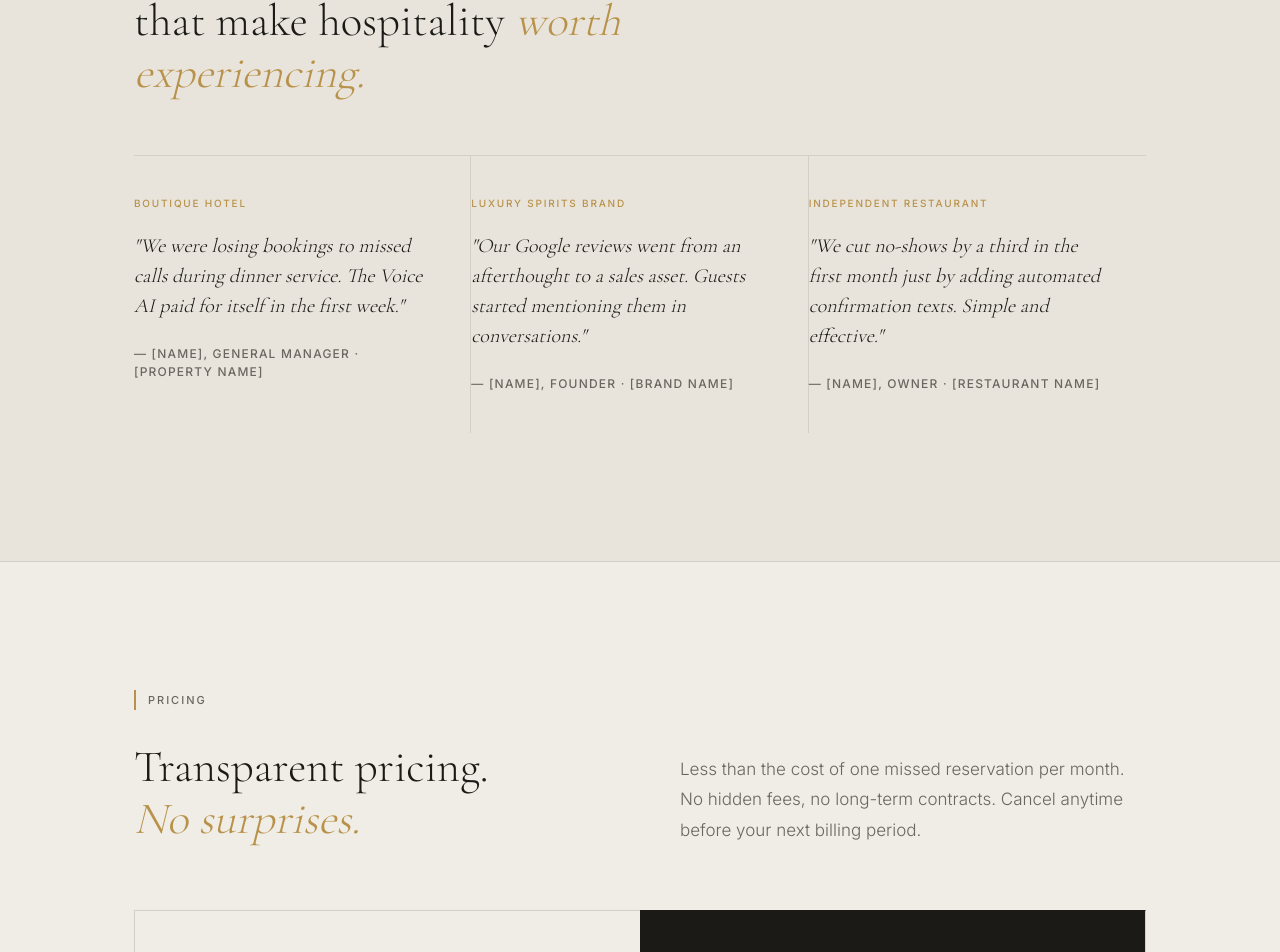
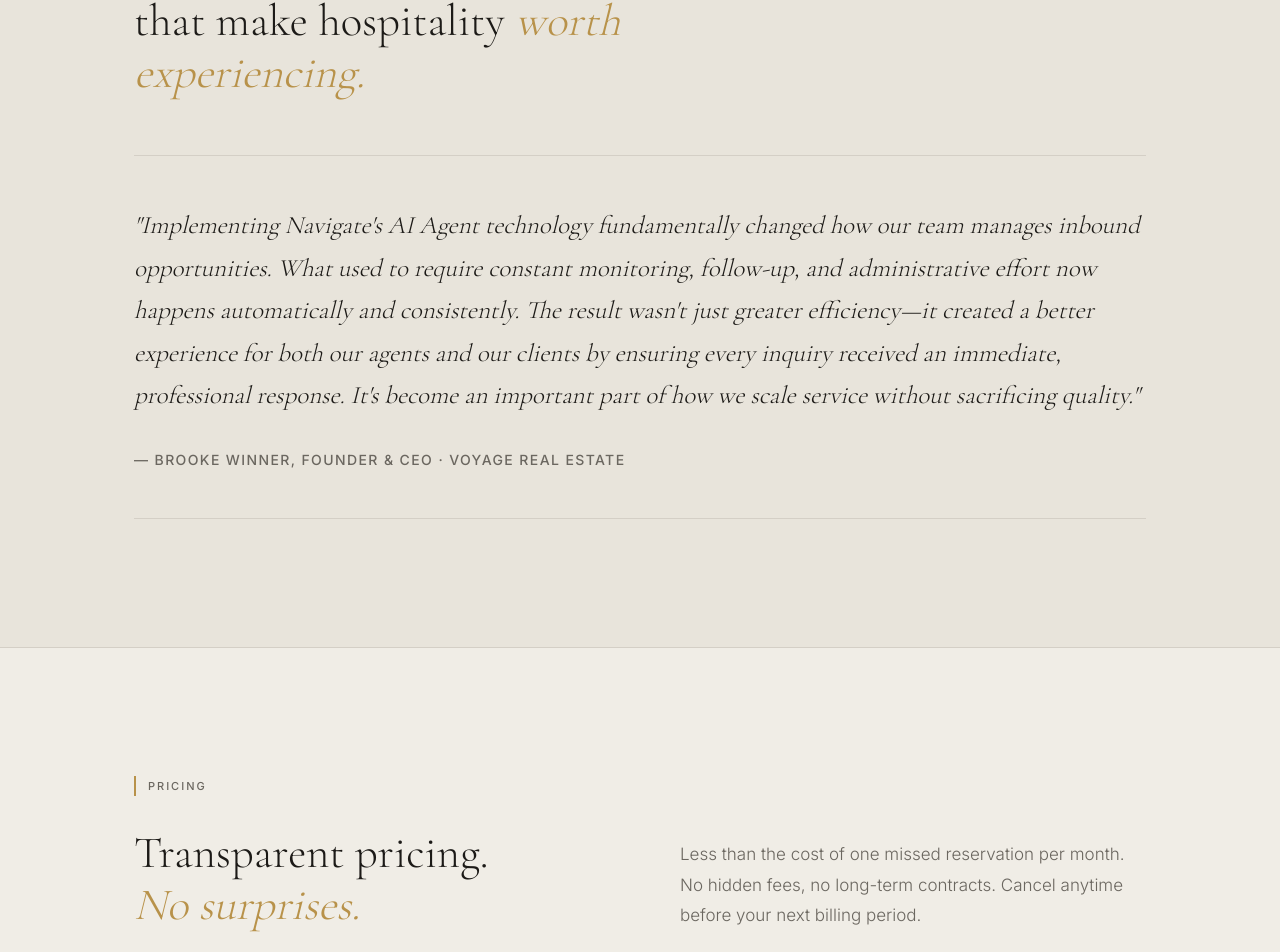
Before and after one commit to letsnavigatebmw/aperture-hospitality, a Next.js app: page /ai-solutions in a window 1280 px wide. Shown: the part 3944-4896 px from the top of the page. Built offline with nearby package versions, Linux system fonts and the light colour scheme.

Commit message:
Replace testimonials grid with single full-width Voyage quote from Brooke Winner

```diff
--- a/app/ai-solutions/page.tsx
+++ b/app/ai-solutions/page.tsx
@@ -198,18 +198,11 @@ export default function AISolutionsPage() {
           <h2 style={{ fontFamily: "'Cormorant Garamond', Georgia, serif", fontSize: 'clamp(2.25rem, 3.5vw, 3.25rem)', fontWeight: 300, lineHeight: 1.15, marginBottom: '3.5rem', maxWidth: '24ch' }}>
             Built for the businesses<br/>that make hospitality <em style={{ fontStyle: 'italic', color: '#B8924A' }}>worth experiencing.</em>
           </h2>
-          <div style={{ display: 'grid', gridTemplateColumns: 'repeat(3, 1fr)', gap: '0', borderTop: '1px solid #D4CFC6' }}>
-            {[
-              { industry: 'Boutique Hotel', quote: '"We were losing bookings to missed calls during dinner service. The Voice AI paid for itself in the first week."', credit: '— [Name], General Manager · [Property Name]' },
-              { industry: 'Luxury Spirits Brand', quote: '"Our Google reviews went from an afterthought to a sales asset. Guests started mentioning them in conversations."', credit: '— [Name], Founder · [Brand Name]' },
-              { industry: 'Independent Restaurant', quote: '"We cut no-shows by a third in the first month just by adding automated confirmation texts. Simple and effective."', credit: '— [Name], Owner · [Restaurant Name]' }
-            ].map((proof, i) => (
-              <div key={i} style={{ padding: '2.5rem 2.5rem 2.5rem 0', borderRight: i < 2 ? '1px solid #D4CFC6' : 'none' }}>
-                <div style={{ fontSize: '0.625rem', fontWeight: 500, letterSpacing: '0.18em', textTransform: 'uppercase', color: '#B8924A', marginBottom: '1.25rem' }}>{proof.industry}</div>
-                <p style={{ fontFamily: "'Cormorant Garamond', Georgia, serif", fontSize: '1.25rem', fontWeight: 300, fontStyle: 'italic', lineHeight: 1.5, color: '#1C1A17', marginBottom: '1.5rem' }}>{proof.quote}</p>
-                <div style={{ fontSize: '0.75rem', fontWeight: 500, letterSpacing: '0.1em', textTransform: 'uppercase', color: '#6B6760' }}>{proof.credit}</div>
-              </div>
-            ))}
+          <div style={{ padding: '3rem 0', borderTop: '1px solid #D4CFC6', borderBottom: '1px solid #D4CFC6' }}>
+            <p style={{ fontFamily: "'Cormorant Garamond', Georgia, serif", fontSize: '1.5625rem', fontWeight: 300, fontStyle: 'italic', lineHeight: 1.7, color: '#1C1A17', marginBottom: '2rem', maxWidth: 'none' }}>
+              "Implementing Navigate's AI Agent technology fundamentally changed how our team manages inbound opportunities. What used to require constant monitoring, follow-up, and administrative effort now happens automatically and consistently. The result wasn't just greater efficiency—it created a better experience for both our agents and our clients by ensuring every inquiry received an immediate, professional response. It's become an important part of how we scale service without sacrificing quality."
+            </p>
+            <div style={{ fontSize: '0.875rem', fontWeight: 500, letterSpacing: '0.1em', textTransform: 'uppercase', color: '#6B6760' }}>— Brooke Winner, Founder & CEO · Voyage Real Estate</div>
           </div>
         </div>
       </section>
```
